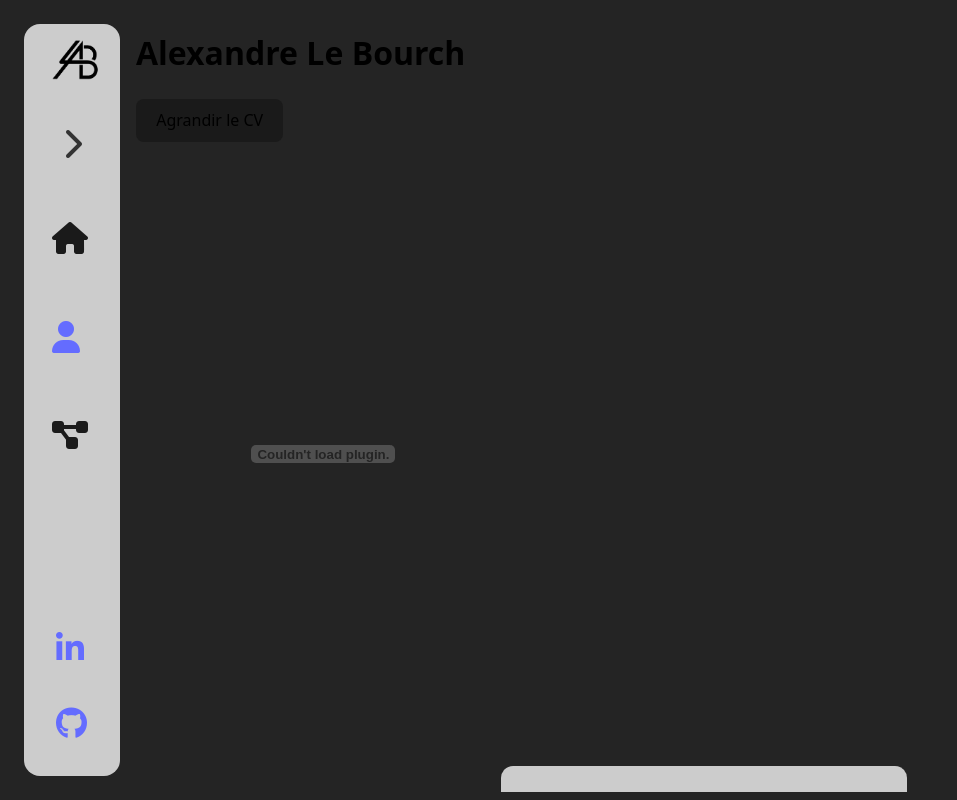
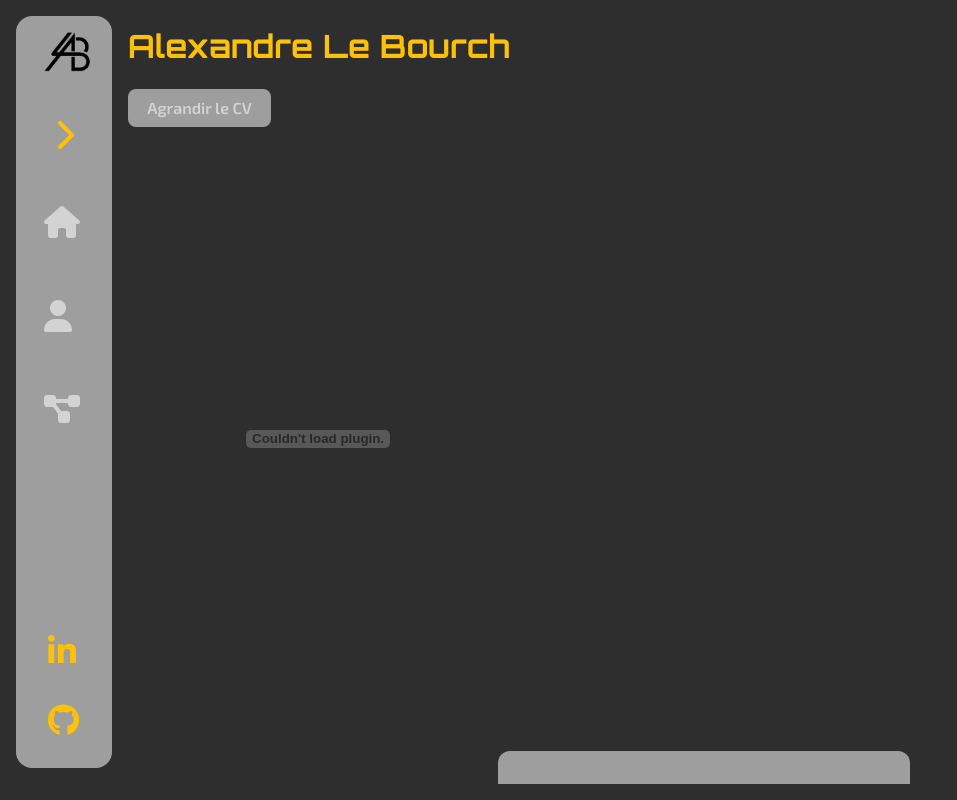
Before and after one commit to A-lebourch/portfolio, a Vue app: page /portfolio/about in a window 1280 px wide. Shown: the whole page, without its empty margins (0-957 px from the left). Built offline with nearby package versions, Linux system fonts and the light colour scheme.

Commit message:
instanciation des nouvelles couleurs (a modifier)

```diff
--- a/src/assets/styles/variables.css
+++ b/src/assets/styles/variables.css
@@ -1,11 +1,12 @@
 :root {
-  --primary-color: #0077b5;
-  --secondary-color: #f5f5f5;
-  --accent-color: #ff6600;
-  --text-color: #333;
-  --background-color: #242424;
-  --button-color: #1a1a1a;
-  --link-color: #646cff;
-  --gray : #cccccc;
-  --gray-outline: rgb(128,128,128)
+  /* Palette techno-industrielle */
+  --accent-color: #FF5722;          /* Accent orange industriel */
+  --text-color: #D3D3D3;            /* Texte clair sur fond foncé */
+  --background-color: #2E2E2E;      /* Fond principal charbon */
+  --primary-color: #FFC107;            /* Jaune doré pour les liens */
+  --gray-outline: #9E9E9E;          /* Gris pour contours */
+
+  /* Typographie */
+  --title-font: 'Orbitron', sans-serif;
+  --body-font: 'Exo 2', sans-serif;
 }
--- a/src/components/Downbar.vue
+++ b/src/components/Downbar.vue
@@ -24,7 +24,7 @@ export default {
 }
 
 .downbar-style {
-  background-color: var(--gray);
+  background-color: var(--gray-outline);
   width: 100%;
   display: flex;
   flex-direction: row;
--- a/src/components/Page.vue
+++ b/src/components/Page.vue
@@ -28,9 +28,11 @@ export default {
   flex-direction: column;
   width: 100%;
   height: 100%;
+  background-color: var(--background-color);
+  color: var(--text-color);
 }
+
 .scroll {
-  /* flex: 1;
-  overflow: auto; */
+  /* Ajouter ici des styles si besoin */
 }
 </style>
--- a/src/components/ProjectSlide.vue
+++ b/src/components/ProjectSlide.vue
@@ -42,8 +42,8 @@ export default {
   height: 200px;
   overflow: hidden;
   padding: 1rem;
-  background-color: var(--gray);
-  color: black;
+  background-color: var(--gray-outline);
+  color: var(--text-color);
 }
 
 .info_container {
--- a/src/components/Sidebar.vue
+++ b/src/components/Sidebar.vue
@@ -35,7 +35,7 @@ export default {
 .sidebar {
   display: flex;
   flex-direction: column;
-  background-color: var(--gray);
+  background-color: var(--gray-outline);
   height: 90vh;
   padding: 1rem;
   margin: 1rem;
@@ -72,15 +72,10 @@ export default {
 }
 
 .menu {
-  justify-self: center;
   display: flex;
   flex-direction: column;
   width: 100%;
   gap: 0.5rem;
-}
-
-.menu-item {
-  /* width: 100%; */
 }
 
 .menu-link {
@@ -89,7 +84,7 @@ export default {
   gap: 0.8rem;
   padding: 0.5rem;
   margin: auto;
-  color: white;
+  color: var(--text-color);
 }
 
 .menu-icon {
@@ -120,11 +115,8 @@ export default {
 .slot {
   margin-top: auto;
   width: 100%;
-  text-align: left;
-  /* background-color: red; */
   display: flex;
   flex-direction: column;
-  /* justify-content: left; */
   margin-left: 1rem;
 }
 </style>
--- a/src/style.css
+++ b/src/style.css
@@ -1,31 +1,58 @@
+@import url('https://fonts.googleapis.com/css2?family=Exo+2:wght@400;600&family=Orbitron:wght@400;700&display=swap');
+@import './assets/styles/variables.css';
+
 :root {
-  font-family: system-ui, Avenir, Helvetica, Arial, sans-serif;
-  line-height: 1.5;
+  font-family: var(--body-font);
   font-weight: 400;
-
-  color-scheme: light dark;
-  background-color: var(--background-color);
-
+  line-height: 1.6;
   font-synthesis: none;
   text-rendering: optimizeLegibility;
   -webkit-font-smoothing: antialiased;
   -moz-osx-font-smoothing: grayscale;
+  color-scheme: dark;
+
+  background-color: var(--background-color);
+  color: var(--text-color);
+}
+
+h1, h2, h3, h4, h5 {
+  font-family: var(--title-font);
+  color: var(--primary-color);
+  margin-bottom: 1rem;
+}
+
+p, ul, li {
+  font-size: 1rem;
+  color: var(--text-color);
 }
 
 a {
   font-weight: 500;
-  color: var(--link-color);
-  text-decoration: inherit;
+  color: var(--primary-color);
+  text-decoration: none;
+  transition: color 0.3s ease;
+}
+a:hover {
+  color: var(--accent-color);
 }
 
 button {
+  font-family: inherit;
+  font-size: 1rem;
+  font-weight: 600;
+  padding: 0.6em 1.2em;
+  border: none;
   border-radius: 8px;
-  border: 1px solid transparent;
-  padding: 0.6em 1.2em;
-  font-size: 1em;
-  font-weight: 500;
-  font-family: inherit;
-  background-color: var(--button-color);
+  background-color: var(--gray-outline);
+  color: var(--text-color);
   cursor: pointer;
-  transition: border-color 0.25s;
+  transition: background-color 0.3s ease;
 }
+button:hover {
+  background-color: var(--accent-color);
+}
+
+body {
+  margin: 0;
+  padding: 0;
+}
--- a/src/views/AboutView.vue
+++ b/src/views/AboutView.vue
@@ -81,11 +81,12 @@ methods: {
   max-width: 33%;
   margin: auto;
   padding: 1rem;
-background-color: var(--gray);
+  background-color: var(--gray-outline);
   border-radius: 12px;
   display: flex;
   flex-direction: column;
   gap: 1rem;
+  color: var(--text-color);
 }
 
 .contact-form input,
@@ -94,11 +95,14 @@ width: 90%;
   padding: 0.7rem;
   border-radius: 5px;
   font-size: 1rem;
+  background-color: var(--background-color);
+  color: var(--text-color);
+  border: 1px solid var(--gray-outline);
 }
 
 .contact-form button {
-background-color: #007bff;
-color: white;
+  background-color: var(--gray-outline);
+  color: var(--text-color);
   padding: 0.7rem 1.5rem;
   border: none;
   border-radius: 5px;
@@ -106,7 +110,7 @@ cursor: pointer;
 }
 
 .contact-form button:hover {
-background-color: #0056b3;
+  background-color: var(--accent-color);
 }
 .pdf-container {
   height: 78vh;
--- a/src/views/HomeView.vue
+++ b/src/views/HomeView.vue
@@ -13,7 +13,7 @@
 <style>
 .download-contact {
   padding: 0.5rem 1rem;
-  background-color: var(--link-color);
+  background-color: var(--primary-color);
   color: white;
   border: none;
   border-radius: 0.5rem;
@@ -21,6 +21,6 @@
   font-weight: bold;
 }
 .download-contact:hover {
-  background-color: var(--button-color);
+  background-color: var(--accent-color);
 }
 </style>
```
Also changed, not shown: 1 other file (tests, documents, lock files or other folders). Lines whose indentation alone changed are shown as unchanged.
